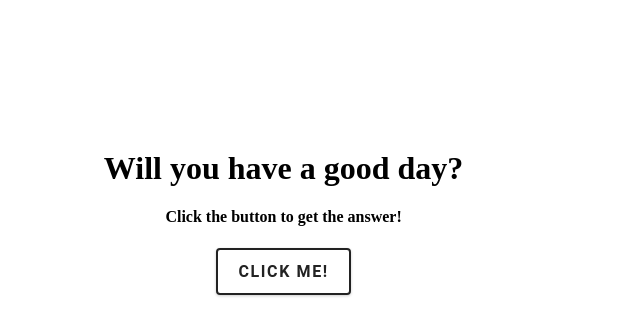
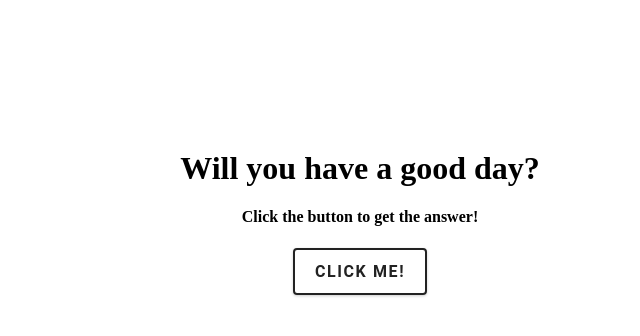
Before and after one commit to qaz-creator/yesNo, a plain HTML site: page index.html in a window 1280 px wide. Shown: the whole page, without its empty margins (280-920 px from the left). Drawn offline with Linux system fonts and the light colour scheme.

Commit message:
change margin of container

```diff
--- a/style.css
+++ b/style.css
@@ -44,7 +44,7 @@
 .container {
   width: 80%;
   height: 60%;
-  margin: 150px 50px;
+  margin: 150px auto;
   text-align: center;
 }
 
```
